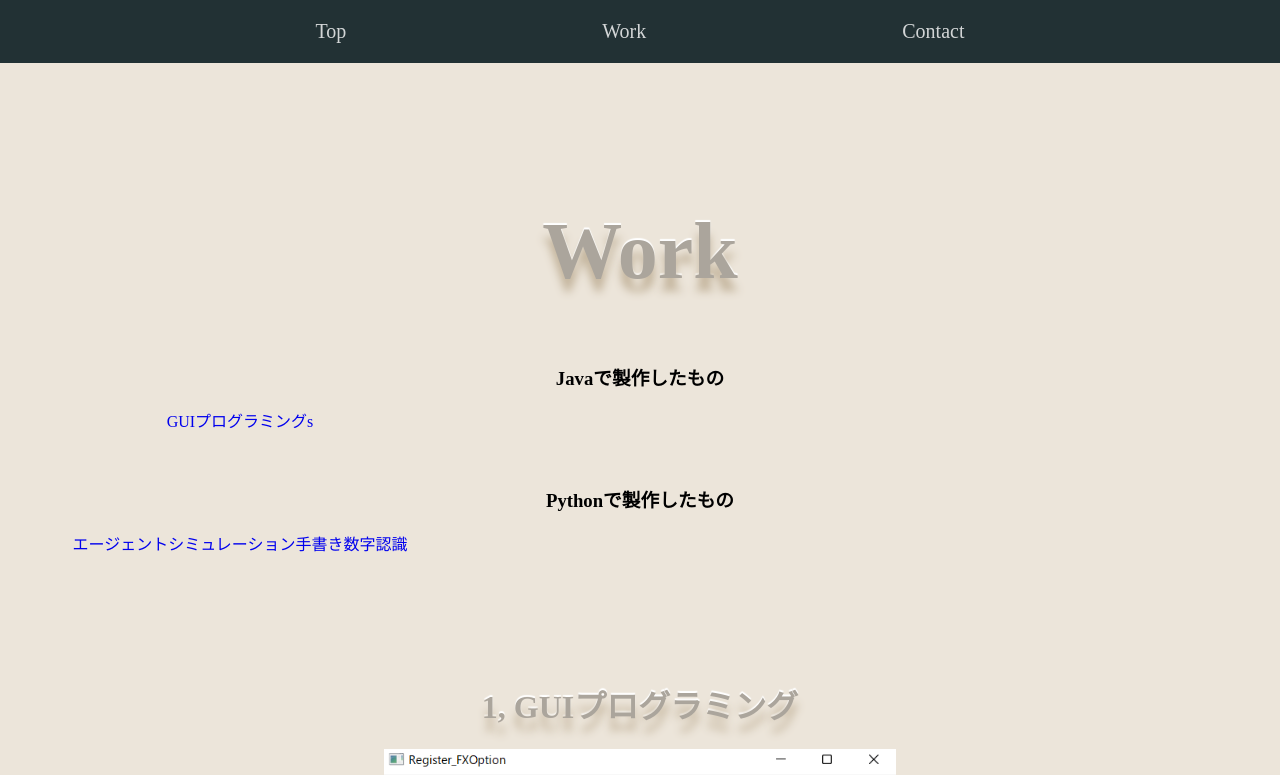
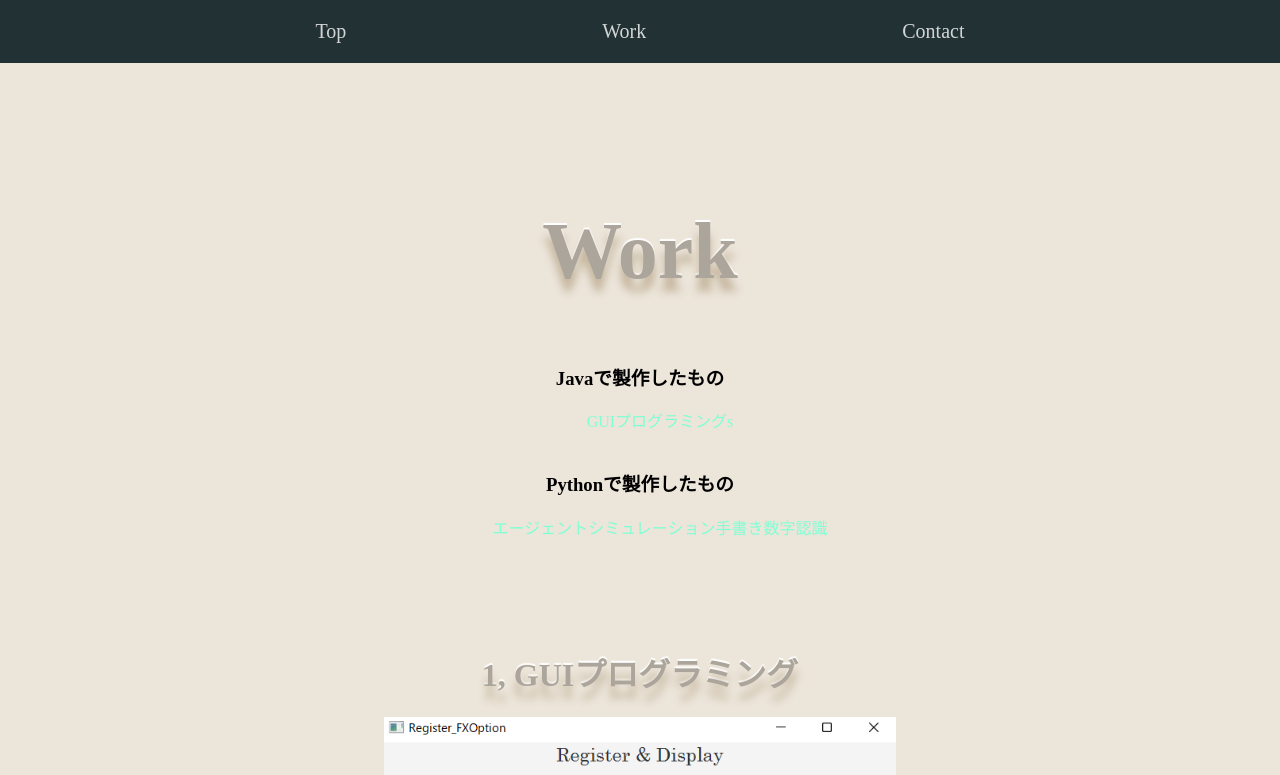
Before and after one commit to chutake/introduction_2, a React (Create React App) app: page /Work in a window 1280 px wide. Shown: the top 775 px of the page. Built offline with nearby package versions, Linux system fonts and the light colour scheme.

Commit message:
modified

```diff
--- a/src/components/App.css
+++ b/src/components/App.css
@@ -99,7 +99,7 @@ body {
   padding: 100px 0 50px 0;
 }
 .main-work ol {
-  width: 25em;
+  margin: auto;
 }
 .mokuzi {
   display: inline-block;
@@ -107,6 +107,7 @@ body {
 }
 .main-work a {
   text-decoration: none;
+  color: aquamarine;
 }
 .main-work h2 {
   display: inline-block;
```
